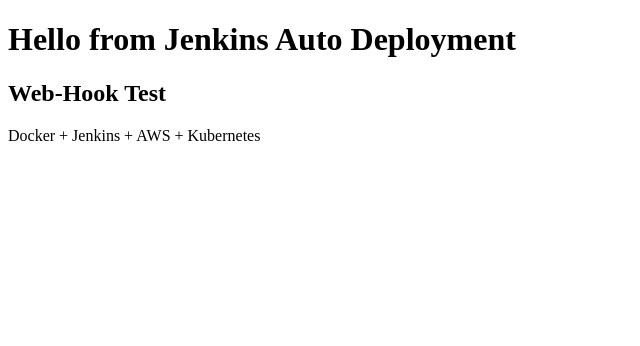
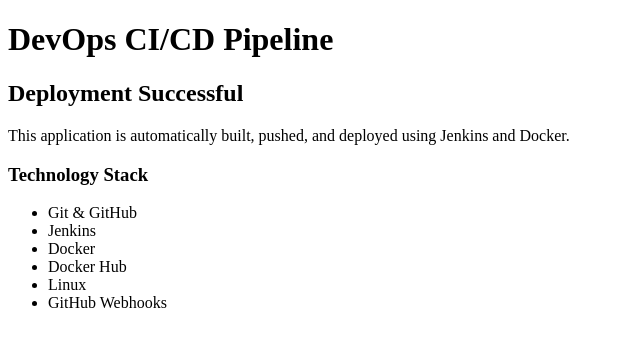
Before and after one commit to SKrrr0307/final-devops-project, a plain HTML site: page app/index.html in a window 1280 px wide. Shown: the whole page, without its empty margins (0-640 px from the left). Drawn offline with Linux system fonts and the light colour scheme.

Commit message:
Updated README.md file and added new directories

```diff
--- a/app/index.html
+++ b/app/index.html
@@ -1,16 +1,32 @@
 <!DOCTYPE html>
-<html>
+<html lang="en">
 <head>
-<title>DevOps Project</title>
+    <meta charset="UTF-8">
+    <meta name="viewport" content="width=device-width, initial-scale=1.0">
+    <title>DevOps CI/CD Project</title>
 </head>
 
 <body>
 
-<h1>Hello from Jenkins Auto Deployment</h1>
-<h2>Web-Hook Test</h2>
-<p>
-Docker + Jenkins + AWS + Kubernetes
-</p>
+    <h1>DevOps CI/CD Pipeline</h1>
+
+    <h2>Deployment Successful</h2>
+
+    <p>
+        This application is automatically built, pushed, and deployed
+        using Jenkins and Docker.
+    </p>
+
+    <h3>Technology Stack</h3>
+
+    <ul>
+        <li>Git & GitHub</li>
+        <li>Jenkins</li>
+        <li>Docker</li>
+        <li>Docker Hub</li>
+        <li>Linux</li>
+        <li>GitHub Webhooks</li>
+    </ul>
 
 </body>
 </html>
```
Also changed, not shown: 5 other files.
